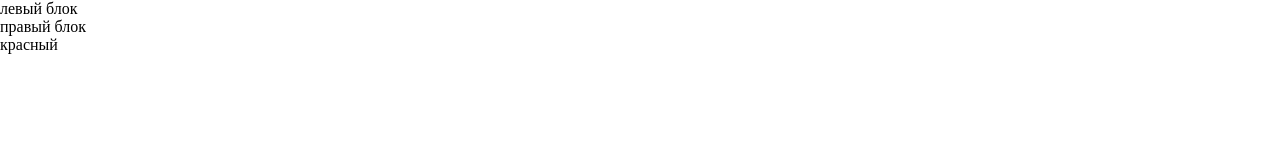
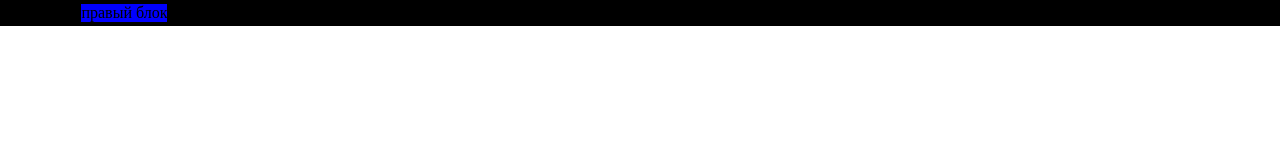
Before and after one commit to nortonsellinger/test, a plain HTML site: page index.html in a window 1280 px wide. Drawn offline with Linux system fonts and the light colour scheme.

Commit message:
Update index.html

```diff
--- a/index.html
+++ b/index.html
@@ -7,13 +7,12 @@
     <link rel="stylesheet" href="style.css">
 </head>
 <body>
-    <div >
-        <div id="div1">левый блок
+    <div class="flexheader">
+        <div id="headerlogo">левый блок
         </div>
-        <div id="div2">правый блок
+        <div id="headertitle">правый блок
         </div>
     </div>
-    <div id="div3">красный
-    </div>
+
 </body>
 </html>
```
